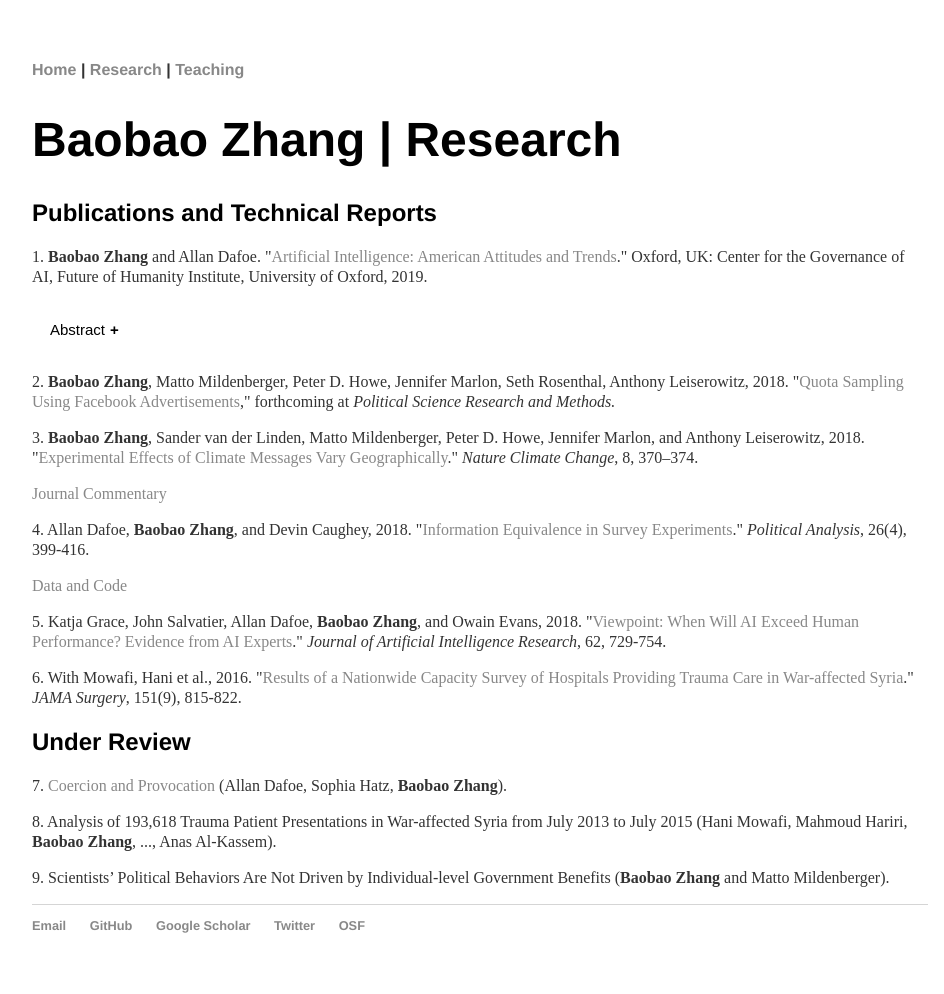
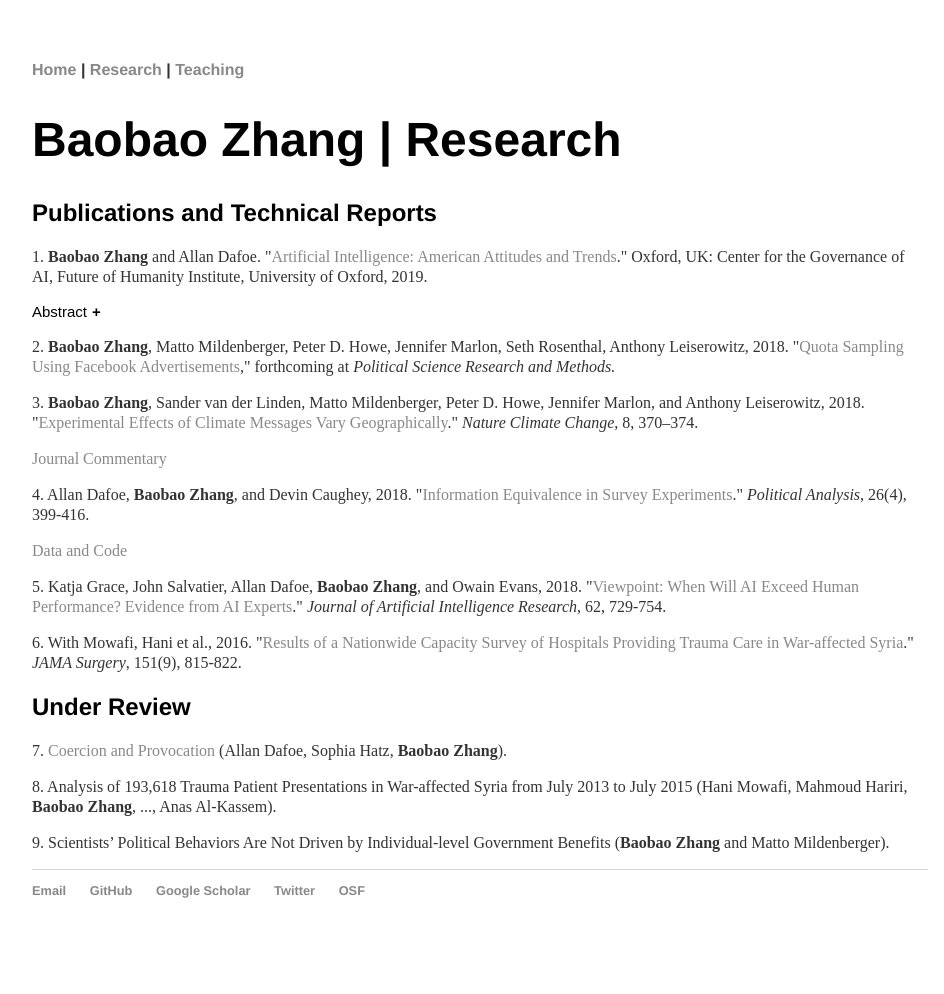
Before and after one commit to morganlivingston/baobaofzhang.github.io, a Jekyll site: the page built from research.html, in a window 1280 px wide. Shown: the whole page, without its empty margins (160-1104 px from the left). Built offline with Jekyll 4.4.1, drawn with Linux system fonts in a browser that asks for light colours; after the commit the page ends 959 px from its top, so only the background shows below that.

Commit message:
Remove padding

```diff
--- a/_layouts/default.html
+++ b/_layouts/default.html
@@ -10,7 +10,7 @@
   background-color: white;
   color: black;
   cursor: pointer;
-  padding: 18px;
+  padding: 0px;
   width: 100%;
   border: none;
   text-align: left;
```
